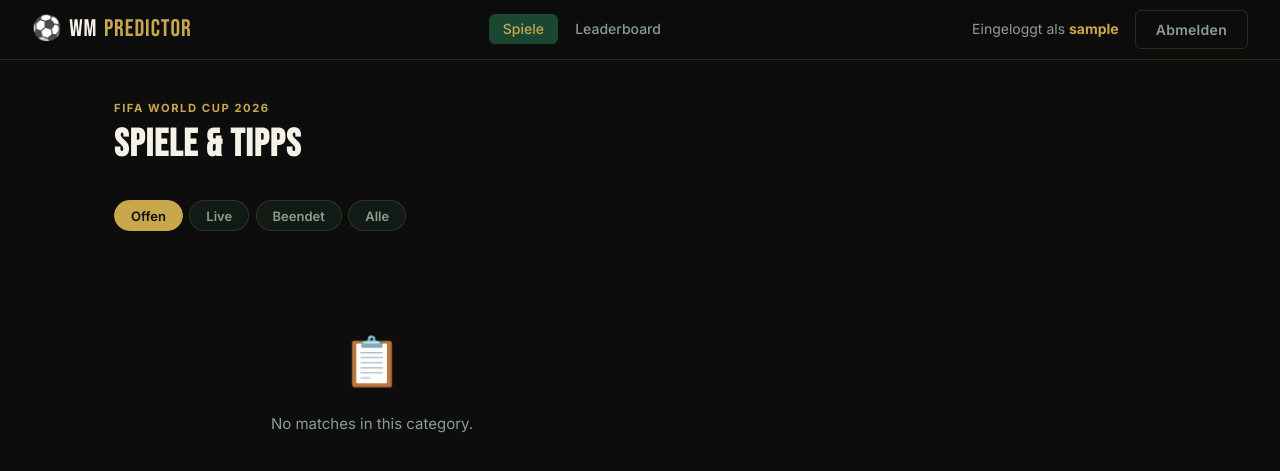
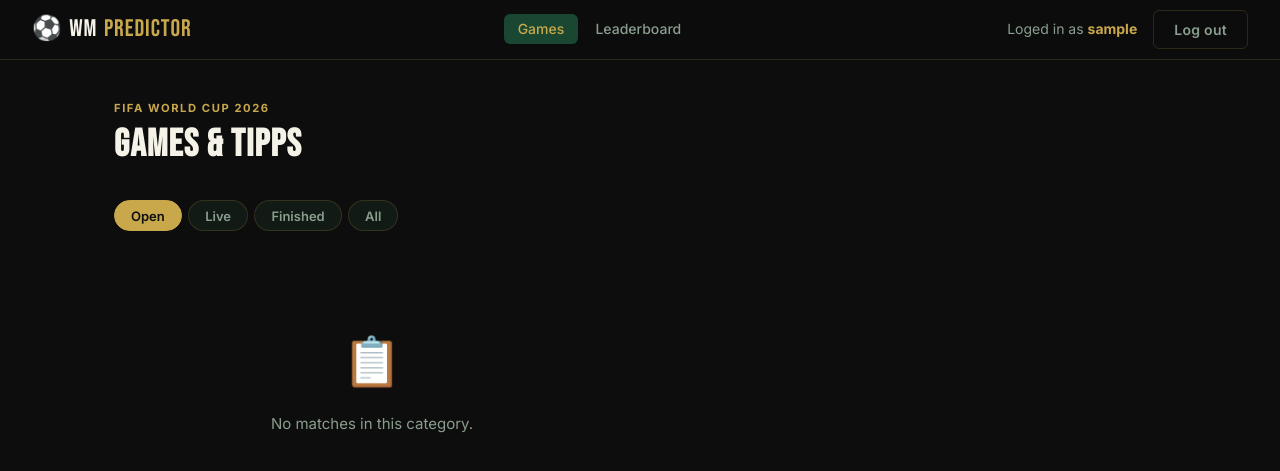
Before and after one commit to NinoMarinkovic/World-Cup-2026-Prediciton-App, a Flask app: page /matches in a window 1280 px wide. Shown: the top 471 px of the page. Run offline with Flask 3, Linux system fonts and the light colour scheme; the visitor is signed in with stand-in values (Sample User, id 1); data that the repository does not hold is empty; parts of the project's set-up code (start-up, migrations or seed data) failed here and were passed over; some libraries are stand-ins or nearby versions.

Commit message:
feat: switch frontend language from German to English

```diff
--- a/templates/leaderboard.html
+++ b/templates/leaderboard.html
@@ -14,12 +14,12 @@
 <nav class="nav">
   <div class="nav-logo">⚽ <span>WM</span> Predictor</div>
   <ul class="nav-links">
-    <li><a href="/matches">Spiele</a></li>
+    <li><a href="/matches">Games</a></li>
     <li><a href="/leaderboard" class="active">Leaderboard</a></li>
   </ul>
   <div class="nav-user">
     <span>Eingeloggt als <strong>{{ username }}</strong></span>
-    <button class="btn btn-ghost" id="logout-btn">Abmelden</button>
+    <button class="btn btn-ghost" id="logout-btn">Log Out</button>
   </div>
 </nav>
 
@@ -28,7 +28,7 @@
 
   <div class="lb-header">
     <div>
-      <div class="section-label">Rangliste</div>
+      <div class="section-label">Ranking</div>
       <h1 class="section-title">Leaderboard</h1>
     </div>
   </div>
--- a/templates/matches.html
+++ b/templates/matches.html
@@ -13,12 +13,12 @@
 <nav class="nav">
   <div class="nav-logo">⚽ <span>WM</span> Predictor</div>
   <ul class="nav-links">
-    <li><a href="/matches" class="active">Spiele</a></li>
+    <li><a href="/matches" class="active">Games</a></li>
     <li><a href="/leaderboard">Leaderboard</a></li>
   </ul>
   <div class="nav-user">
-    <span>Eingeloggt als <strong>{{ username }}</strong></span>
-    <button class="btn btn-ghost" id="logout-btn">Abmelden</button>
+    <span>Loged in as <strong>{{ username }}</strong></span>
+    <button class="btn btn-ghost" id="logout-btn">Log out</button>
   </div>
 </nav>
 
@@ -28,16 +28,16 @@
   <div class="matches-header">
     <div>
       <div class="section-label">FIFA World Cup 2026</div>
-      <h1 class="section-title">Spiele & Tipps</h1>
+      <h1 class="section-title">Games & Tipps</h1>
     </div>
   </div>
 
   <!-- Filter -->
   <div class="filter-bar">
-    <button class="filter-btn active" data-filter="open">Offen</button>
+    <button class="filter-btn active" data-filter="open">Open</button>
     <button class="filter-btn" data-filter="live">Live</button>
-    <button class="filter-btn" data-filter="finished">Beendet</button>
-    <button class="filter-btn" data-filter="all">Alle</button>
+    <button class="filter-btn" data-filter="finished">Finished</button>
+    <button class="filter-btn" data-filter="all">All</button>
   </div>
 
   <!-- Match grid -->
@@ -48,7 +48,5 @@
 </main>
 
 <script src="{{ url_for('static', filename='js/matches.js') }}"></script>
-<script src="https://twemoji.maxcdn.com/v/latest/twemoji.min.js" crossorigin="anonymous"></script>
-<script>twemoji.parse(document.body);</script>
 </body>
 </html>
```
Also changed, not shown: templates/index.html (+7 -7 lines).
